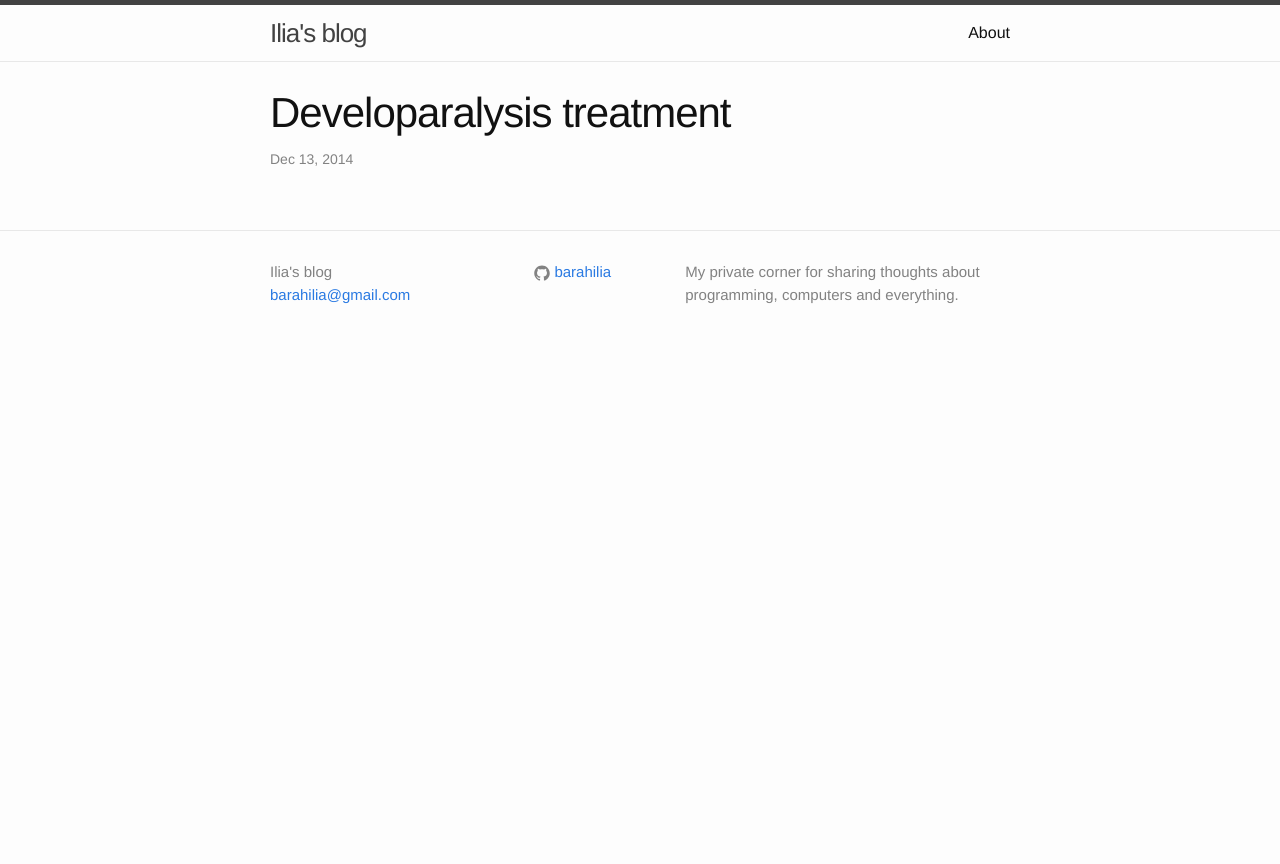
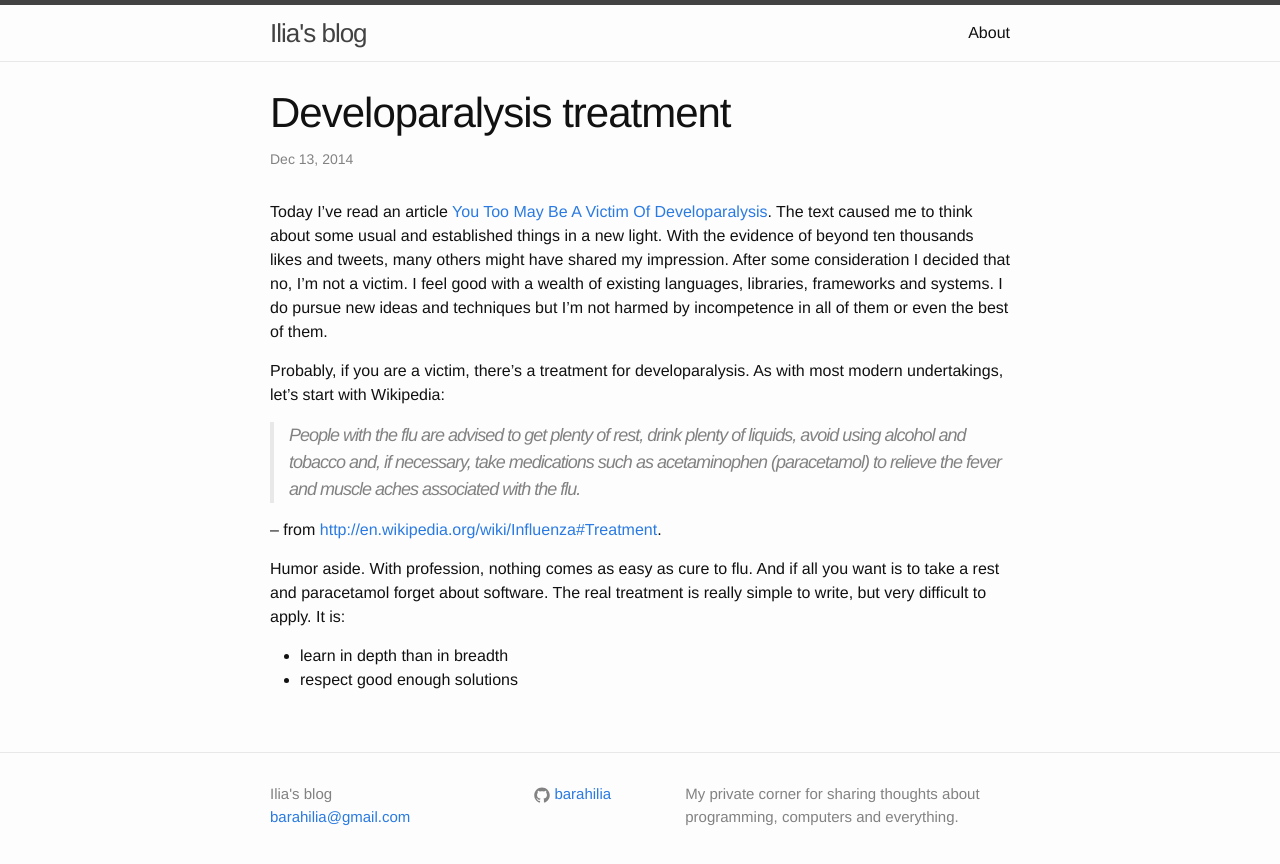
Before and after one commit to barahilia/blog, a Jekyll site: the page built from _posts/2014-12-13-developaralysis-treatment.markdown, in a window 1280 px wide. Shown: the top 864 px of the page. Built offline with Jekyll 4.4.1, drawn with Linux system fonts in a browser that asks for light colours.

Commit message:
Describing the cure

```diff
--- a/_posts/2014-12-13-developaralysis-treatment.markdown
+++ b/_posts/2014-12-13-developaralysis-treatment.markdown
@@ -4,3 +4,29 @@ title:  "Developaralysis treatment"
 date:   2014-12-13 21:40:00
 categories: computers
 ---
+
+Today I've read an article
+[You Too May Be A Victim Of Developaralysis](http://techcrunch.com/2014/10/18/you-too-may-be-a-victim-of-developaralysis/).
+The text caused me to think about some usual and established things in a new
+light. With the evidence of beyond ten thousands likes and tweets, many others
+might have shared my impression. After some consideration I decided that no,
+I'm not a victim. I feel good with a wealth of existing languages, libraries,
+frameworks and systems. I do pursue new ideas and techniques but I'm not harmed
+by incompetence in all of them or even the best of them.
+
+Probably, if you are a victim, there's a treatment for developaralysis. As with
+most modern undertakings, let's start with Wikipedia:
+
+> People with the flu are advised to get plenty of rest, drink plenty of
+> liquids, avoid using alcohol and tobacco and, if necessary, take medications
+> such as acetaminophen (paracetamol) to relieve the fever and muscle aches
+> associated with the flu.
+
+-- from <http://en.wikipedia.org/wiki/Influenza#Treatment>.
+
+Humor aside. With profession, nothing comes as easy as cure to flu. And if all
+you want is to take a rest and paracetamol forget about software. The real
+treatment is really simple to write, but very difficult to apply. It is:
+
+* learn in depth than in breadth
+* respect good enough solutions
```
